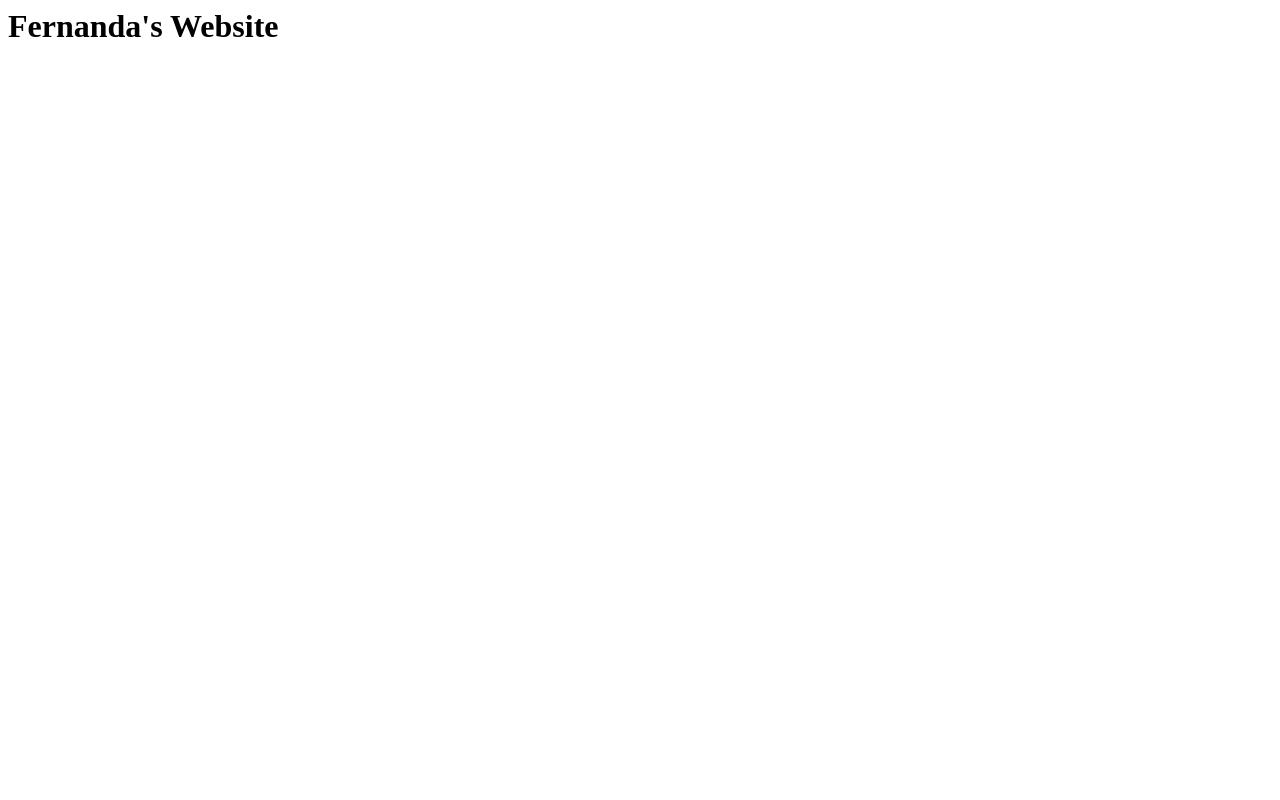
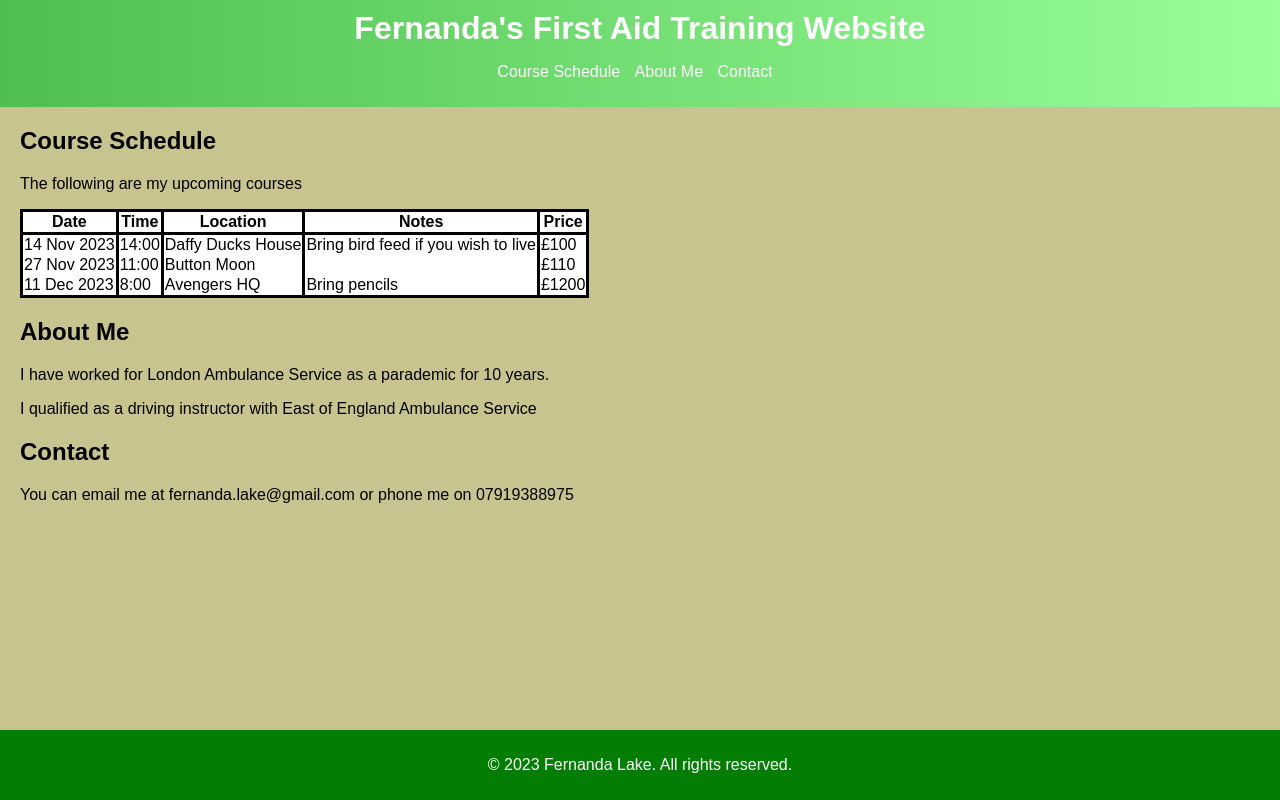
Before and after one commit to FernandaLake/Studious-Fish, a plain HTML site: page index.html in a window 1280 px wide. Drawn offline with Linux system fonts and the light colour scheme.

Commit message:
add some example content

```diff
--- a/index.html
+++ b/index.html
@@ -1,8 +1,74 @@
+<!DOCTYPE html>
 <html>
-  <head>
-    <title>Fernanda's Website</title>
-  </head>
-  <body>
-    <h1>Fernanda's Website</h1>
-  </body>
+
+<head>
+  <title>Fernanda's Website</title>
+  <meta charset="UTF-8">
+  <meta name="viewport" content="width=device-width, initial-scale=1.0">
+  <link rel="stylesheet" href="styles.css">
+</head>
+
+<body>
+  <header id="header">
+    <h1>Fernanda's First Aid Training Website</h1>
+    <nav>
+      <ul>
+        <li><a href="#course-schedule">Course Schedule</a></li>
+        <li><a href="#about-me">About Me</a></li>
+        <li><a href="#contact">Contact</a></li>
+      </ul>
+    </nav>
+  </header>
+  <main>
+    <section>
+      <h1 id="course-schedule">Course Schedule</h1>
+
+      <p>The following are my upcoming courses</p>
+
+      <table>
+        <tr>
+          <th>Date</th>
+          <th>Time</th>
+          <th>Location</th>
+          <th>Notes</th>
+          <th>Price</th>
+        </tr>
+        <tr>
+          <td>14 Nov 2023</td>
+          <td>14:00</td>
+          <td>Daffy Ducks House</td>
+          <td>Bring bird feed if you wish to live</td>
+          <td>£100</td>
+        </tr>
+        <tr>
+          <td>27 Nov 2023</td>
+          <td>11:00</td>
+          <td>Button Moon</td>
+          <td></td>
+          <td>£110</td>
+        </tr>
+        <tr>
+          <td>11 Dec 2023</td>
+          <td>8:00</td>
+          <td>Avengers HQ</td>
+          <td>Bring pencils</td>
+          <td>£1200</td>
+        </tr>
+      </table>
+    </section>
+    <section>
+      <h1 id="about-me">About Me</h1>
+      <p>I have worked for London Ambulance Service as a parademic for 10 years.</p>
+      <p>I qualified as a driving instructor with East of England Ambulance Service</p>
+    </section>
+    <section>
+      <h1 id="contact">Contact</h1>
+      <p>You can email me at fernanda.lake@gmail.com or phone me on 07919388975</p>
+    </section>
+  </main>
+  <footer>
+    <p>© 2023 Fernanda Lake. All rights reserved.</p>
+  </footer>
+</body>
+
 </html>
--- /dev/null
+++ b/styles.css
@@ -0,0 +1,101 @@
+:root {
+  --header-start: #047d04;
+  --header-end: #99ff99;
+  --header-text: #ffffff;
+  --nav-text: white;
+  --main-background: #c8c48f;
+  --footer-background: var(--header-start);
+  --footer-text: white;
+}
+
+body {
+  font-family: Arial, sans-serif;
+  margin: 0;
+  padding: 0;
+  background-color: var(--main-background);
+}
+
+body section {
+  margin: 20px;
+}
+
+table {
+  border-collapse: collapse;
+  background-color: white;
+  border: 1;
+  border-style: solid;
+  border-color: black;
+}
+
+table td {
+  border-right: 1;
+  border-right-style: solid;
+  border-right-color: black;
+}
+
+table th {
+  border-right: 1;
+  border-right-style: solid;
+  border-right-color: black;
+  border-bottom: 1;
+  border-bottom-style: solid;
+  border-bottom-color: black;
+}
+
+#header {
+  background: linear-gradient(to right, var(--header-start), var(--header-end));
+  background-size: 200% 200%;
+  color: var(--header-text);
+  padding: 10px 0;
+  text-align: center;
+  animation: Gradient 5s ease infinite;
+}
+
+header {
+  background-color: #333;
+  color: var(--header-text);
+  padding: 10px 0;
+  text-align: center;
+}
+
+header h1 {
+  margin: 0;
+}
+
+nav ul {
+  list-style-type: none;
+  padding: 0;
+}
+
+nav ul li {
+  display: inline;
+  margin-right: 10px;
+}
+
+nav ul li a {
+  color: var(--nav-text);
+  text-decoration: none;
+}
+
+footer {
+  background-color: var(--footer-background);
+  color: var(--footer-text);
+  text-align: center;
+  padding: 10px 0;
+  position: fixed;
+  left: 0;
+  bottom: 0;
+  width: 100%;
+}
+
+@keyframes Gradient {
+  0% {
+    background-position: 100% 50%;
+  }
+  50% {
+    background-position: 0% 50%;
+  }
+  100% {
+    background-position: 100% 50%;
+  }
+}
```
